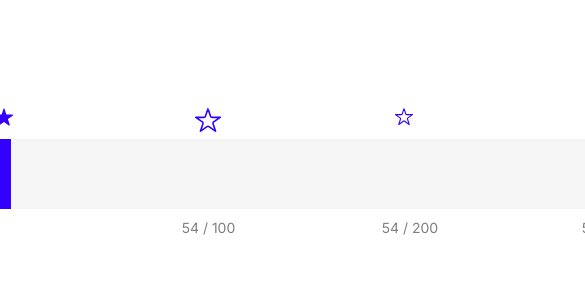
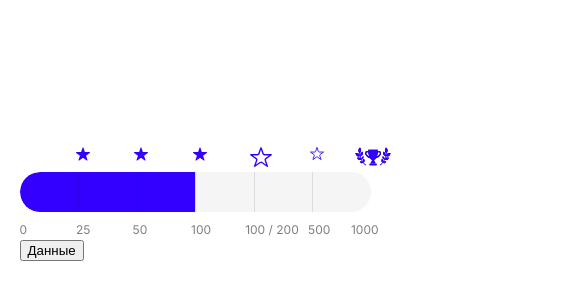
Before and after one commit to kotet912/div-test, a Vue app: page / in a window 390 px wide. Shown: the part 218-518 px from the top of the page, 585 px wide, since content can reach past the window. Built offline with nearby package versions, Linux system fonts and the light colour scheme.

Commit message:
линии и адаптив

```diff
--- a/src/components/Game.less
+++ b/src/components/Game.less
@@ -46,7 +46,6 @@
         }
 
         &__threshold-points {
-            // margin: 0 10px;
             font-size: 14px;
             position: relative;
 
@@ -59,7 +58,7 @@
     }
 
     &__line {
-        width: 1200px;
+        width: 90vw;
         margin-bottom: 10px;
         height: 70px;
         background: #EFEFEF99;
@@ -67,6 +66,7 @@
         display: flex;
         overflow: hidden;
         justify-content: space-between;
+        position: relative;
 
         &__process {
             background: #3300FF;
@@ -79,12 +79,9 @@
             &__vertical-line {
                 height: 100%;
                 width: 1px;
-                background: rgba(0, 0, 0, 0.9);
+                background: rgba(0, 0, 0, 0.2);
                 z-index: 999;
-            }
-
-            &__vertical-line:last-child {
-                width: 0px;
+                position: absolute;
             }
         }
     }
@@ -93,3 +90,111 @@
         margin-top: 5%;
     }
 }
+
+@media (max-width:1280px) {
+    .game {
+        span {
+            font-size: 14px;
+        }
+
+        &__box {
+
+            &__stages {
+
+                &__threshold {
+                    &__star-image {
+                        width: 16px;
+                    }
+
+                    &__star-contrast-image {
+                        width: 16px;
+                    }
+
+                    &__large-star {
+                        width: 24px;
+                    }
+
+                    &__cup {
+                        width: 45px;
+                    }
+                }
+            }
+        }
+
+        &__line {
+            height: 50px;
+        }
+    }
+}
+
+@media (max-width:768px) {
+    .game {
+        span {
+            font-size: 13px;
+        }
+
+        &__box {
+
+            &__stages {
+
+                &__threshold {
+                    &__star-image {
+                        width: 14px;
+                    }
+
+                    &__star-contrast-image {
+                        width: 14px;
+                    }
+
+                    &__large-star {
+                        width: 22px;
+                    }
+
+                    &__cup {
+                        width: 40px;
+                    }
+                }
+            }
+        }
+
+        &__line {
+            height: 45px;
+        }
+    }
+}
+
+@media (max-width:600px) {
+    .game {
+        span {
+            font-size: 12px;
+        }
+
+        &__box {
+
+            &__stages {
+
+                &__threshold {
+                    &__star-image {
+                        width: 14px;
+                    }
+
+                    &__star-contrast-image {
+                        width: 14px;
+                    }
+
+                    &__large-star {
+                        width: 22px;
+                    }
+
+                    &__cup {
+                        width: 40px;
+                    }
+                }
+            }
+        }
+
+        &__line {
+            height: 40px;
+        }
+    }
+}
--- a/src/components/Game.vue
+++ b/src/components/Game.vue
@@ -1,7 +1,6 @@
 <template>
     <div class="game">
         <div class="game__box__stages">
-            <div />
             <div class="game__box__stages__threshold" v-for="(stage, index) in stages" :key="stage.id">
                 <img v-if="index < stages.length - 1"
                     :src="totalPoints >= stage.thresholdPoints ? require('@/assets/Star.svg') : require('@/assets/StarContr.svg')"
@@ -10,7 +9,7 @@
                         index + 1 === currentIndex + 1 ? 'game__box__stages__threshold__large-star' : ''
                     ]" :style="{
     left: (index * stageWidth) + '%',
-    marginLeft: index === 0 ? stageWidth + '%' : stageWidth + '%' // Расстояние между звездами
+    marginLeft: index === 0 ? stageWidth - (stageWidth / 30) + '%' : (index === stages.length - 1 ? stageWidth - (stageWidth / 3) + '%' : (index + 1 === currentIndex + 1 ) ? stageWidth - (stageWidth / 16) + '%' : stageWidth - (stageWidth / 24) + '%')
 }" alt="" />
             </div>
             <img class="game__box__stages__threshold__cup" src="../assets/cup.svg" alt="">
@@ -19,15 +18,18 @@
         <div class="game__line">
             <div class="game__line__process" :style="{ width: gameProgress + '%' }">
             </div>
-            <!-- <span class="game__line__process__vertical-line" v-for="(stage) in stages" :key="stage.id"></span> -->
+            <span class="game__line__process__vertical-line" v-for="(stage, index) in stages" :key="stage.id" :style="{
+                left: (index * stageWidth) + '%',
+                display: (index === 0 ? 'none' : '')
+            }"></span>
         </div>
 
         <div class="game__box">
             <span>0</span>
             <div class="game__box__threshold-points" v-for="(stage, index) in stages" :key="stage.id">
-                <span v-if="totalPoints < stage.thresholdPoints" :style="{
+                <span v-if="index + 1 === currentIndex + 1" :style="{
                     left: (index * stageWidth) + '%',
-                    marginLeft: index === 0 ? stageWidth - (stageWidth / 30) + '%' : (index === stages.length - 1 ? stageWidth - (stageWidth / 3) + '%' : stageWidth - (stageWidth / 15) + '%')
+                    marginLeft: index === 0 ? stageWidth + '%' : (index === stages.length - 1 ? stageWidth - (stageWidth / 3) + '%' : stageWidth - (stageWidth / 7) + '%')
                 }">
                     {{ totalPoints }} / {{ stage.thresholdPoints }}
                 </span>
--- a/src/store.js
+++ b/src/store.js
@@ -10,7 +10,7 @@ export default createStore({
                 "games": [
                     {
                         "name": "Игра 1.1",
-                        "bestResult": 10,
+                        "bestResult": 25,
                         "isPlayed": false
                     }
                 ]
@@ -22,7 +22,7 @@ export default createStore({
                 "games": [
                     {
                         "name": "Игра 2.1",
-                        "bestResult": 44,
+                        "bestResult": 75,
                         "isPlayed": false
                     }
                 ]
```
